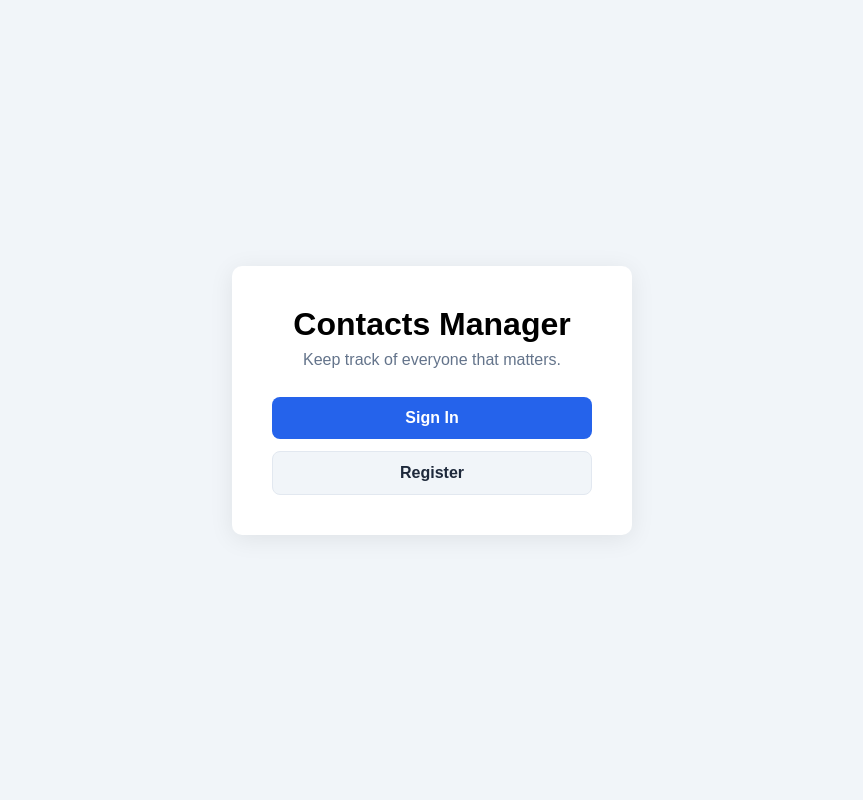
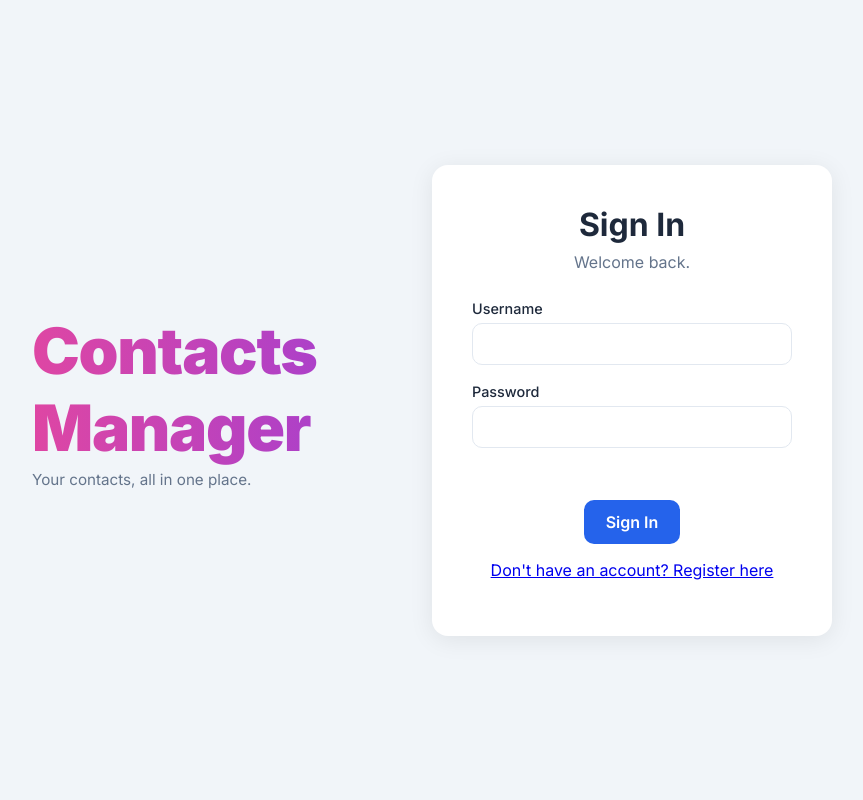
Before and after one commit to Bernardo-Braga/LAMPProject, a PHP site: page / in a window 1280 px wide. Shown: the whole page, without its empty margins (208-1071 px from the left). Run offline with PHP 8.4, Linux system fonts and the light colour scheme.

Commit message:
worked on visual polish: changed font, gradient branding, success/error states on login

```diff
--- a/frontend/admin.html
+++ b/frontend/admin.html
@@ -5,6 +5,10 @@
   <meta name="viewport" content="width=device-width, initial-scale=1.0" />
   <title>Admin - Contacts Manager</title>
   <link rel="stylesheet" href="css/style.css" />
+  <link rel="preconnect" href="https://fonts.googleapis.com">
+  <link rel="preconnect" href="https://fonts.gstatic.com" crossorigin>
+  <link href="https://fonts.googleapis.com/css2?family=Inter:wght@400;500;600;700&display=swap" rel="stylesheet">
+
 </head>
 <body>
 
--- a/frontend/contacts.html
+++ b/frontend/contacts.html
@@ -5,6 +5,9 @@
   <meta name="viewport" content="width=device-width, initial-scale=1.0" />
   <title>My Contacts</title>
   <link rel="stylesheet" href="css/style.css" />
+  <link rel="preconnect" href="https://fonts.googleapis.com">
+  <link rel="preconnect" href="https://fonts.gstatic.com" crossorigin>
+  <link href="https://fonts.googleapis.com/css2?family=Inter:wght@400;500;600;700&display=swap" rel="stylesheet">
 </head>
 <body>
 
--- a/frontend/css/style.css
+++ b/frontend/css/style.css
@@ -1,11 +1,24 @@
+:root {
+  --color-primary: #2563eb;
+  --color-primary-dark: #1d4ed8;
+  --color-bg: #f1f5f9;
+  --color-card: #ffffff;
+  --color-text: #1e293b;
+  --color-muted: #64748b;
+  --color-border: #e2e8f0;
+  --radius: 16px;
+  --radius-sm: 10px;
+}
+
 * {
   box-sizing: border-box;
 }
 
 body {
   margin: 0;
-  font-family: Arial, sans-serif;
-  background: #f1f5f9;
+  font-family: "Inter", Arial, sans-serif;
+  background: var(--color-bg);
+  color: var(--color-text);
 }
 
 .center-container {
@@ -13,11 +26,43 @@ body {
   display: flex;
   align-items: center;
   justify-content: center;
+  gap: 80px;
+  padding: 20px;
+}
+
+.brand {
+  text-align: left;
+  max-width: 320px;
+}
+
+.brand-title {
+  font-size: 4rem;
+  font-weight: 900;
+  letter-spacing: -0.02em;
+  margin: 0 0 4px;
+  background: linear-gradient(270deg, #2563eb, #7c3aed, #ec4899, #2563eb);
+  background-size: 600% 600%;
+  -webkit-background-clip: text;
+  background-clip: text;
+  color: transparent;
+  animation: gradientShift 10s ease infinite;
+}
+
+@keyframes gradientShift {
+  0% { background-position: 0% 50%; }
+  50% { background-position: 100% 50%; }
+  100% { background-position: 0% 50%; }
+}
+
+.brand-tagline {
+  color: var(--color-muted);
+  margin: 0;
+  font-size: 0.95rem;
 }
 
 .card {
-  background: white;
-  border-radius: 10px;
+  background: var(--color-card);
+  border-radius: var(--radius);
   box-shadow: 0 4px 24px rgba(0, 0, 0, 0.08);
   padding: 40px;
   width: 100%;
@@ -42,31 +87,72 @@ h1 {
 
 .button {
   display: inline-block;
-  padding: 12px 20px;
-  border-radius: 8px;
+  padding: 12px 22px;
+  border-radius: var(--radius-sm);
   font-size: 1rem;
   font-weight: 600;
+  font-family: inherit;
   text-decoration: none;
+  border: none;
   cursor: pointer;
+  transition: background 0.15s ease, transform 0.05s ease;
+}
+
+.button:active {
+  transform: scale(0.98);
 }
 
 .button-primary {
-  background: #2563eb;
+  background: var(--color-primary);
   color: white;
 }
 
 .button-primary:hover {
-  background: #1d4ed8;
+  background: var(--color-primary-dark);
 }
 
 .button-secondary {
-  background: #f1f5f9;
-  color: #1e293b;
-  border: 1px solid #e2e8f0;
+  background: var(--color-bg);
+  color: var(--color-text);
+  border: 1px solid var(--color-border);
 }
 
 .button-secondary:hover {
-  background: #e2e8f0;
+  background: var(--color-border);
+}
+
+.form-group {
+  margin-bottom: 18px;
+  text-align: left;
+}
+
+.form-group label {
+  display: block;
+  margin-bottom: 6px;
+  font-size: 0.9rem;
+  font-weight: 500;
+}
+
+.form-group input[type="text"],
+.form-group input[type="password"] {
+  width: 100%;
+  padding: 10px 14px;
+  border: 1px solid var(--color-border);
+  border-radius: var(--radius-sm);
+  font-size: 1rem;
+  font-family: inherit;
+}
+
+.form-group input:focus {
+  outline: none;
+  border-color: var(--color-primary);
+  box-shadow: 0 0 0 3px rgba(37, 99, 235, 0.15);
+}
+
+#form-message {
+  min-height: 20px;
+  font-size: 0.9rem;
+  margin-bottom: 14px;
 }
 
 .topbar {
--- a/frontend/index.html
+++ b/frontend/index.html
@@ -3,19 +3,41 @@
 <head>
   <meta charset="UTF-8" />
   <meta name="viewport" content="width=device-width, initial-scale=1.0" />
-  <title>Contacts Manager</title>
+  <title>Sign In - Contacts Manager</title>
   <link rel="stylesheet" href="css/style.css" />
+  <link rel="preconnect" href="https://fonts.googleapis.com">
+  <link rel="preconnect" href="https://fonts.gstatic.com" crossorigin>
+  <link href="https://fonts.googleapis.com/css2?family=Inter:wght@400;500;600;700;800;900&display=swap" rel="stylesheet">
 </head>
 <body>
     <div class="center-container">
-    <div class="card">
-        <h1>Contacts Manager</h1>
-        <p class="subtitle">Keep track of everyone that matters.</p>
-        <div class="button-group">
-        <a href="login.html" class="button button-primary">Sign In</a>
-        <a href="register.html" class="button button-secondary">Register</a>
+        <div class="brand">
+          <h1 class="brand-title">Contacts Manager</h1>
+          <p class="brand-tagline">Your contacts, all in one place.</p>
+        </div>
+        <div class="card" id="login-card">
+            <h1>Sign In</h1>
+            <p class="subtitle">Welcome back.</p>
+
+            <form id="login-form">
+            <div class="form-group">
+                <label for="login">Username</label>
+                <input type="text" id="login" name="login" />
+            </div>
+
+            <div class="form-group">
+                <label for="password">Password</label>
+                <input type="password" id="password" name="password" />
+            </div>
+
+            <div id="form-message"></div>
+
+            <button type="submit" class="button button-primary">Sign In</button>
+            </form>
+
+            <p><a href="register.html">Don't have an account? Register here</a></p>
         </div>
     </div>
-    </div>
+    <script src="js/auth.js"></script>
 </body>
 </html>
--- a/frontend/js/auth.js
+++ b/frontend/js/auth.js
@@ -19,10 +19,15 @@ if (loginForm) {
       })
       .then(function (result) {
         if (result.status === 200) {
-          messageBox.textContent = "Login successful! Redirecting...";
-          messageBox.style.color = "green";
+          sessionStorage.setItem("currentUser", JSON.stringify(result.data));
 
-          sessionStorage.setItem("currentUser", JSON.stringify(result.data));
+          document.getElementById("login-card").innerHTML = `
+            <div class="success-state">
+              <div class="success-icon">&#10003;</div>
+              <h1>You're in!</h1>
+              <p class="subtitle">Redirecting to your contacts...</p>
+            </div>
+          `;
 
           setTimeout(function () {
             // TEMPORARY: hardcoded admin check until Login.php returns a real Role field
@@ -33,8 +38,14 @@ if (loginForm) {
             }
           }, 1000);
         } else {
-          messageBox.textContent = result.data.error;
-          messageBox.style.color = "red";
+          document.getElementById("login-card").innerHTML = `
+            <div class="error-state">
+              <div class="error-icon">&#10005;</div>
+              <h1>Login Failed</h1>
+              <p class="subtitle">${result.data.error}</p>
+              <button onclick="location.reload()" class="button button-primary">Try Again</button>
+            </div>
+          `;
         }
       });
   });
--- a/frontend/login.html
+++ b/frontend/login.html
@@ -5,10 +5,13 @@
   <meta name="viewport" content="width=device-width, initial-scale=1.0" />
   <title>Sign In - Contacts Manager</title>
   <link rel="stylesheet" href="css/style.css" />
+  <link rel="preconnect" href="https://fonts.googleapis.com">
+  <link rel="preconnect" href="https://fonts.gstatic.com" crossorigin>
+  <link href="https://fonts.googleapis.com/css2?family=Inter:wght@400;500;600;700&display=swap" rel="stylesheet">
 </head>
 <body>
     <div class="center-container">
-    <div class="card">
+    <div class="card" id="login-card">
         <h1>Sign In</h1>
         <p class="subtitle">Welcome back.</p>
 
--- a/frontend/register.html
+++ b/frontend/register.html
@@ -5,6 +5,9 @@
   <meta name="viewport" content="width=device-width, initial-scale=1.0" />
   <title>Register - Contacts Manager</title>
   <link rel="stylesheet" href="css/style.css" />
+  <link rel="preconnect" href="https://fonts.googleapis.com">
+  <link rel="preconnect" href="https://fonts.gstatic.com" crossorigin>
+  <link href="https://fonts.googleapis.com/css2?family=Inter:wght@400;500;600;700&display=swap" rel="stylesheet">
 </head>
 <body>
     <div class="center-container">
```
Also changed, not shown: other parts of frontend/css/style.css (+75 -60 lines).
